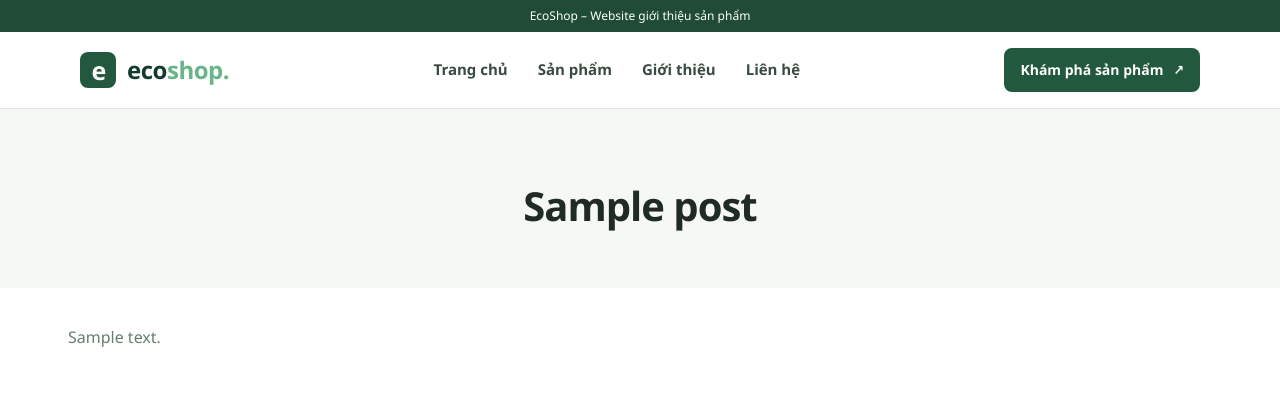
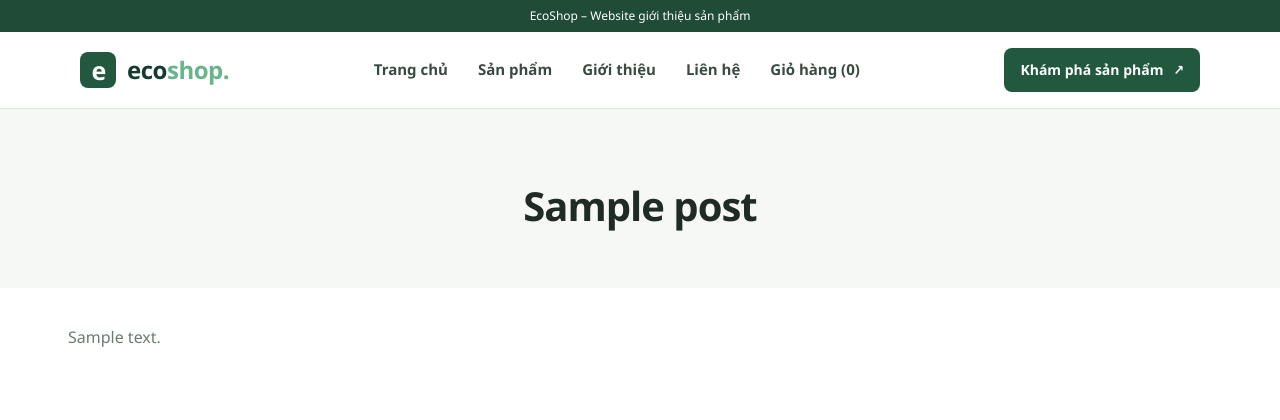
Before and after one commit to dtc245160041-create/DTC245160041-ecoshop-de3, a WordPress theme: template site/ecoshop-studio/page.php in a window 1280 px wide. Shown: the top 420 px of the page. Run offline with PHP 8.4 and a stand-in for WordPress, Linux system fonts and the light colour scheme; the site name, menu and one post (Sample post) are stand-ins, and other content is empty.

Commit message:
feat(commerce): expose cart links and add-to-cart action in storefront

```diff
--- a/site/ecoshop-studio/header.php
+++ b/site/ecoshop-studio/header.php
@@ -18,6 +18,7 @@
       <a <?php echo is_page('san-pham') || is_singular('eco_product') ? 'aria-current="page"' : ''; ?> href="<?php echo esc_url(eco_demo_navigation('san-pham')); ?>">Sản phẩm</a>
       <a <?php echo is_page('gioi-thieu') ? 'aria-current="page"' : ''; ?> href="<?php echo esc_url(eco_demo_navigation('gioi-thieu')); ?>">Giới thiệu</a>
       <a <?php echo is_page('lien-he') ? 'aria-current="page"' : ''; ?> href="<?php echo esc_url(eco_demo_navigation('lien-he')); ?>">Liên hệ</a>
+      <a <?php echo is_page('gio-hang') ? 'aria-current="page"' : ''; ?> href="<?php echo esc_url(eco_cart_url()); ?>">Giỏ hàng (<?php echo esc_html(eco_cart_count()); ?>)</a>
     </nav>
     <a class="header-action" href="<?php echo esc_url(eco_demo_navigation('san-pham')); ?>">Khám phá sản phẩm <span aria-hidden="true">↗</span></a>
     <button class="mobile-menu-btn" type="button" aria-controls="eco-menu" aria-expanded="false" aria-label="Mở menu">☰</button>
```
